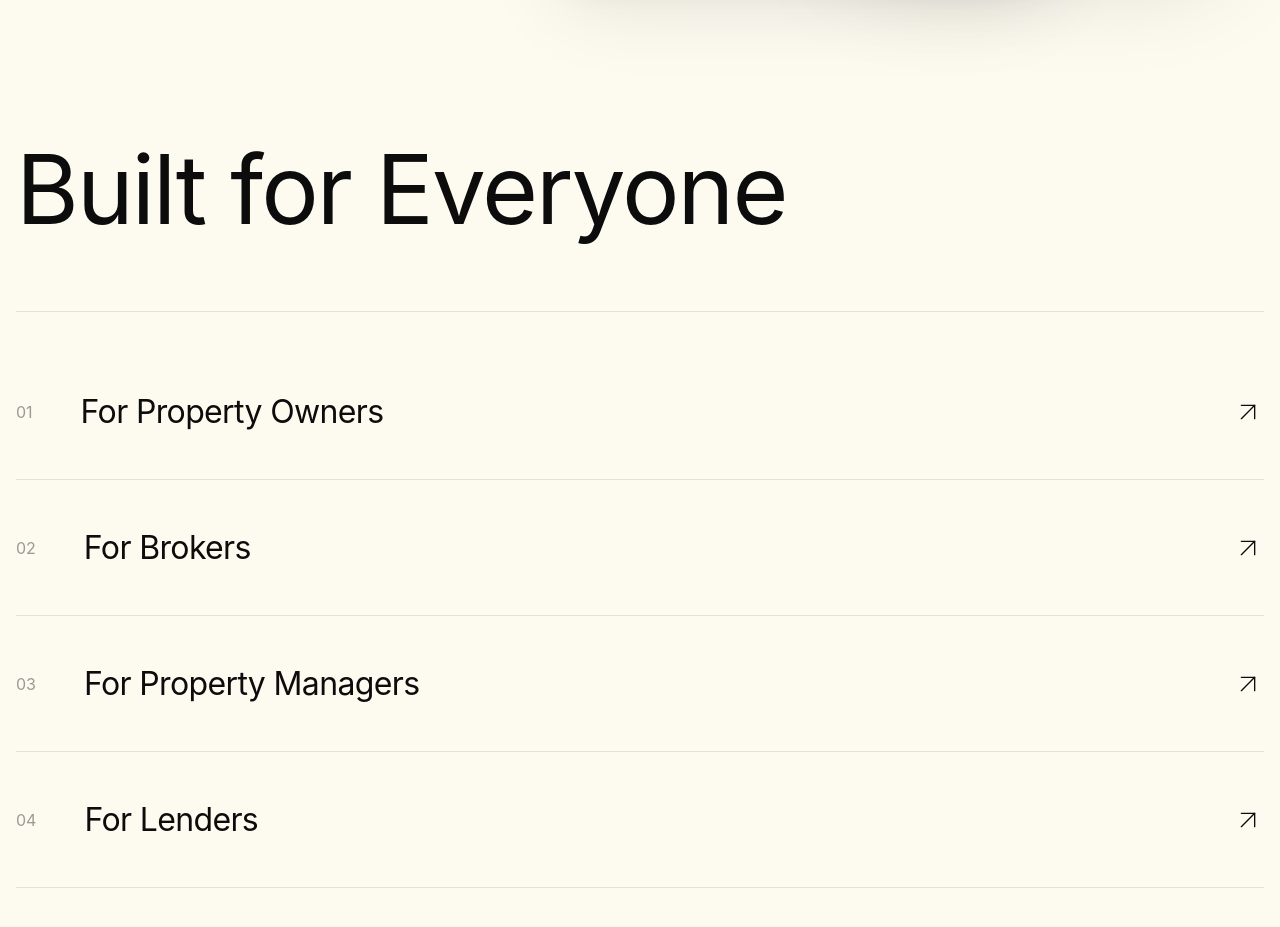
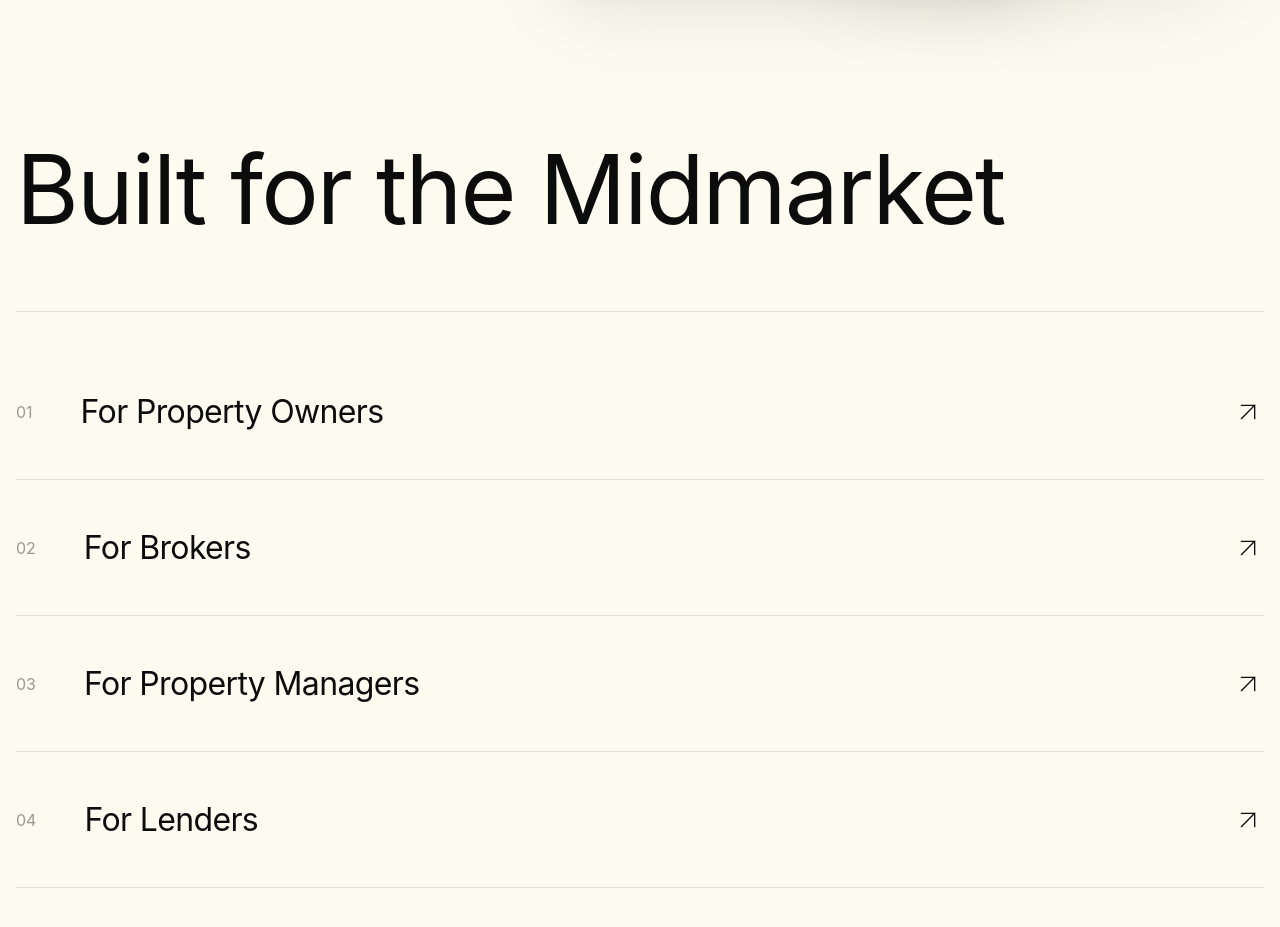
Before and after one commit to jahaskell53/landing-page-cre, a Next.js app: page / in a window 1280 px wide. Shown: the part 2640-3567 px from the top of the page. Built offline with nearby package versions, Linux system fonts and the light colour scheme.

Commit message:
Built for midmarket

```diff
--- a/src/app/globals.css
+++ b/src/app/globals.css
@@ -486,7 +486,7 @@ button {
     max-width: 300px;
   }
 
-  /* Built for Everyone section mobile */
+  /* Built for the Midmarket section mobile */
   section[id="features"] {
     margin: 6rem 0 !important;
   }
--- a/src/app/page.tsx
+++ b/src/app/page.tsx
@@ -474,7 +474,7 @@ export default function Home() {
         </motion.div>
       </section>
 
-      {/* Built for Everyone Section */}
+      {/* Built for the Midmarket Section */}
       <section id="features" style={{ margin: '12rem 0' }}>
         <h2 style={{
           fontSize: 'clamp(3rem, 10vw, 6rem)',
@@ -482,7 +482,7 @@ export default function Home() {
           fontFamily: 'var(--font-sans)',
           fontWeight: 400,
           color: 'var(--foreground)'
-        }}>Built for Everyone</h2>
+        }}>Built for the Midmarket</h2>
         <div className="divider" />
 
         {[
```
